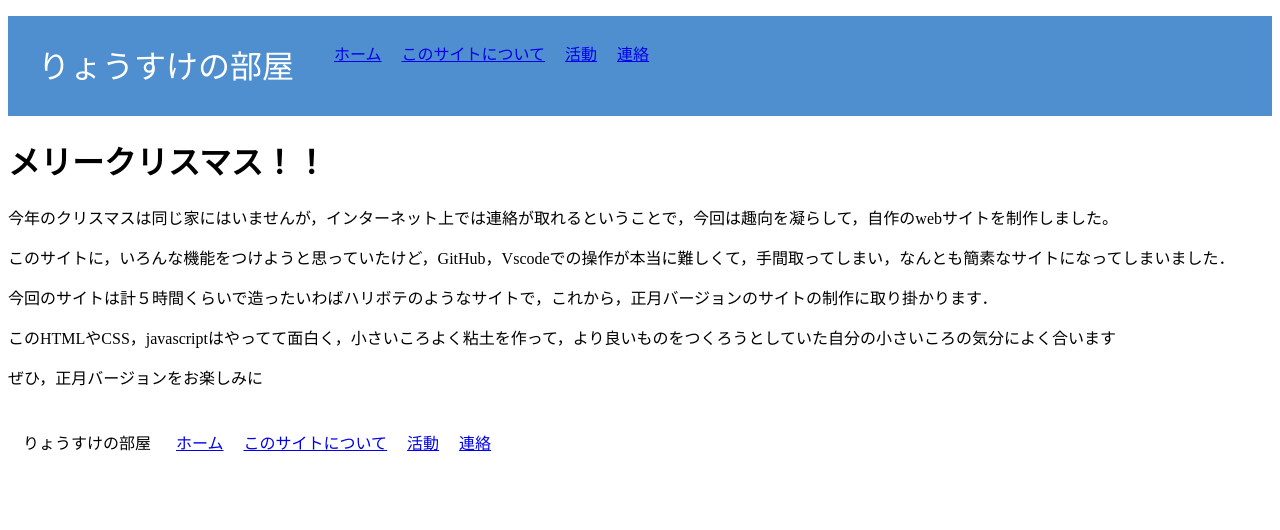
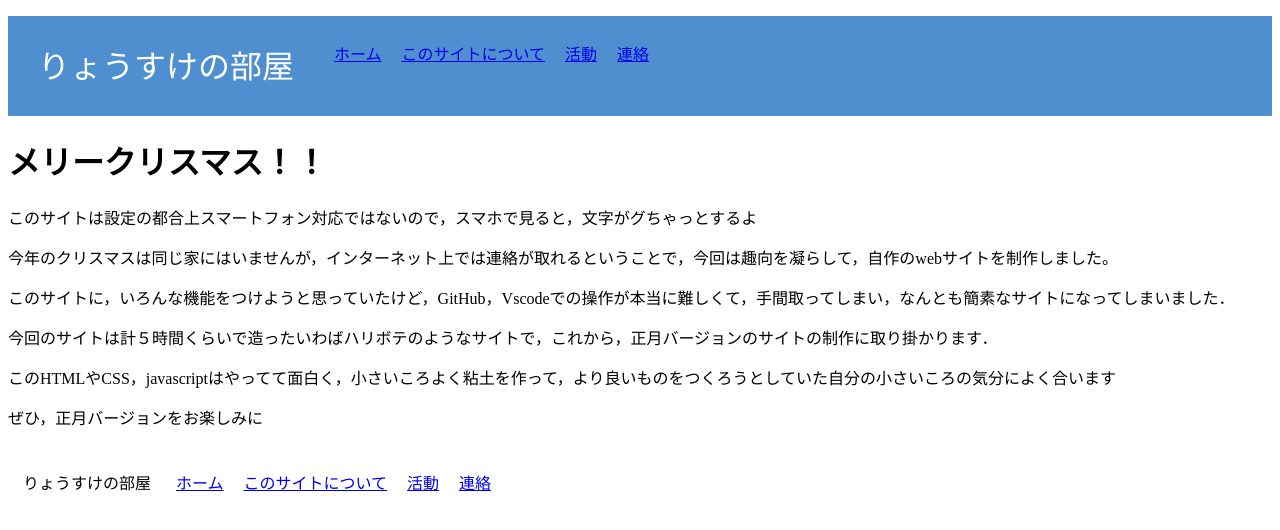
Before and after one commit to Iwano988/myXmasSite, a plain HTML site: page index.html in a window 1280 px wide. Drawn offline with Linux system fonts and the light colour scheme.

Commit message:
寝る前に最後の修正

```diff
--- a/index.html
+++ b/index.html
@@ -23,6 +23,7 @@
     </div>
     <header>
         <h1>メリークリスマス！！</h1>
+        <p>このサイトは設定の都合上スマートフォン対応ではないので，スマホで見ると，文字がグちゃっとするよ</p>
         <p>今年のクリスマスは同じ家にはいませんが，インターネット上では連絡が取れるということで，今回は趣向を凝らして，自作のwebサイトを制作しました。</p>
         <p>このサイトに，いろんな機能をつけようと思っていたけど，GitHub，Vscodeでの操作が本当に難しくて，手間取ってしまい，なんとも簡素なサイトになってしまいました．</p>
 
```
